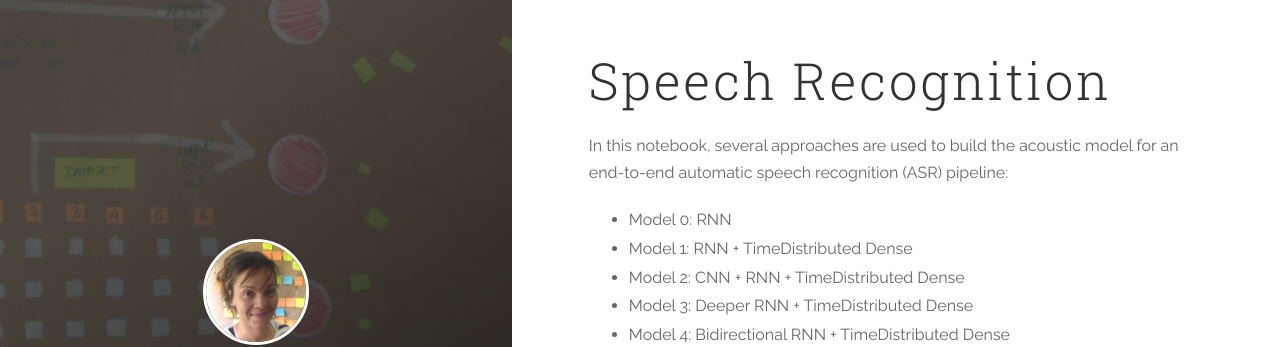
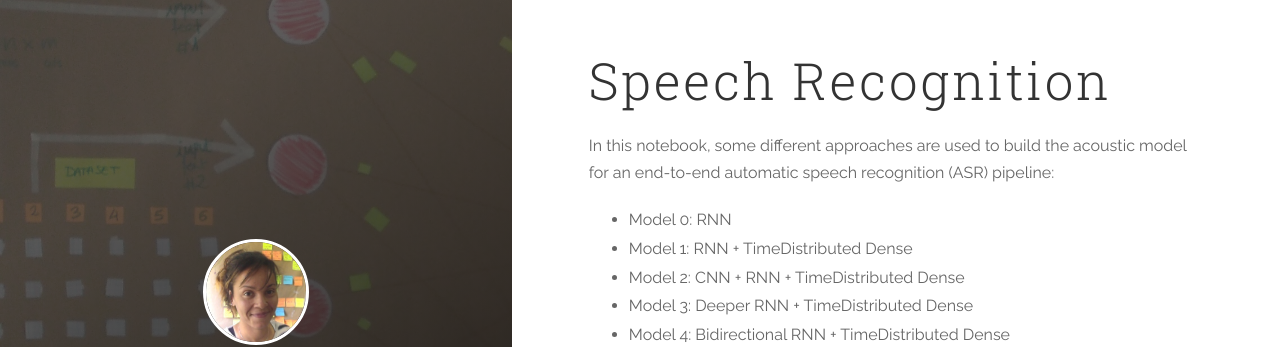
Before and after one commit to nvmoyar/nvmoyar.github.io, a Jekyll site: the page built from _projects/automatic-speech-recognition.md, in a window 1280 px wide and 900 px high. Shown: the top 347 px of the window. Built offline with Jekyll 4.4.1, drawn with Linux system fonts in a browser that asks for light colours.

Commit message:
style: change expression for the description field

```diff
--- a/_projects/automatic-speech-recognition.md
+++ b/_projects/automatic-speech-recognition.md
@@ -1,7 +1,7 @@
 ---
 title: Speech Recognition
 layout: project_page
-description: In this notebook, several approaches are used to build the acoustic model for an end-to-end automatic speech recognition (ASR) pipeline. In addition to providing different architectures, the notebook provides a discussion based on the observations after comparing the different models. The third part includes a predicted transcription based on the probability distribution of the chosen acoustic models, output on the second part of the notebook.
+description: In this notebook, some different approaches are used to build the acoustic model for an end-to-end automatic speech recognition (ASR) pipeline. In addition to providing different architectures, the notebook provides a discussion based on the observations after comparing the different models. The third part includes a predicted transcription based on the probability distribution of the chosen acoustic models, output on the second part of the notebook.
 project-link: https://github.com/nvmoyar/aind-speech-recognition
 project-image: recognizer_screenshot.png
 project-category: "Automatic Speech Recognition"
@@ -13,7 +13,7 @@
  RNN
 ---
 
-In this notebook, several approaches are used to build the acoustic model for an end-to-end automatic speech recognition (ASR) pipeline:
+In this notebook, some different approaches are used to build the acoustic model for an end-to-end automatic speech recognition (ASR) pipeline:
 
 * Model 0: RNN
 * Model 1: RNN + TimeDistributed Dense
```
